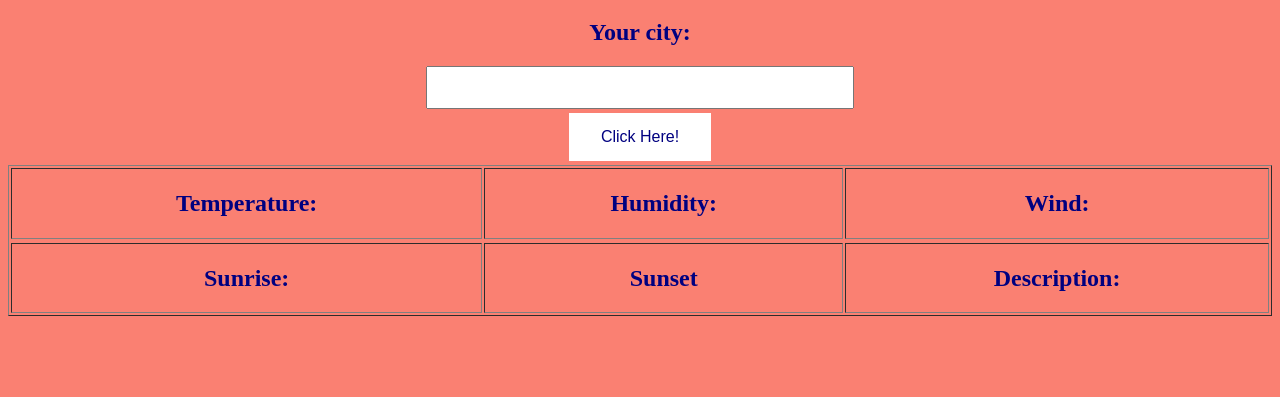
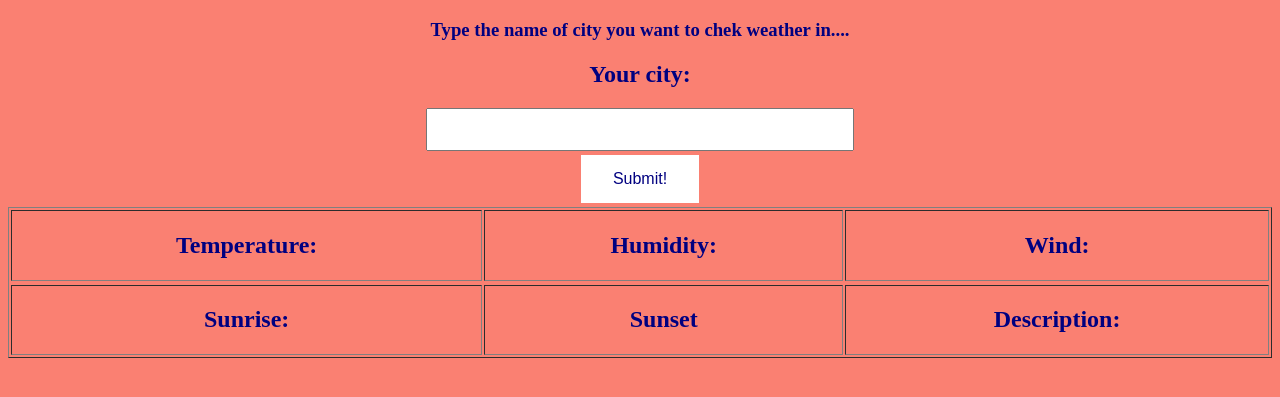
Before and after one commit to VH-Tech/VH-Tech.github.io, a plain HTML site: page index.html in a window 1280 px wide. Shown: the part 61-458 px from the top of the page. Drawn offline with Linux system fonts and the light colour scheme.

Commit message:
Update index.html

```diff
--- a/index.html
+++ b/index.html
@@ -3,7 +3,7 @@
 
 <head>
 	<title>
-		Weather webapp
+		Weather forecasting webapp
 	</title>
 
 	<style>
@@ -29,13 +29,14 @@
 <body style="text-align:center;">
 
 	<h1>Weather webapp</h1>
+	<h3>Type the name of city you want to chek weather in....</h3>
 
 	<h2>Your city:</h2>
 
 	<input type="text" id="city" value="">
 		<br>
 
-	<button class="button" onclick="go()">Click Here!</button>
+	<button class="button" onclick="go()">Submit!</button>
 
 	<table border>
 <tr>
```
